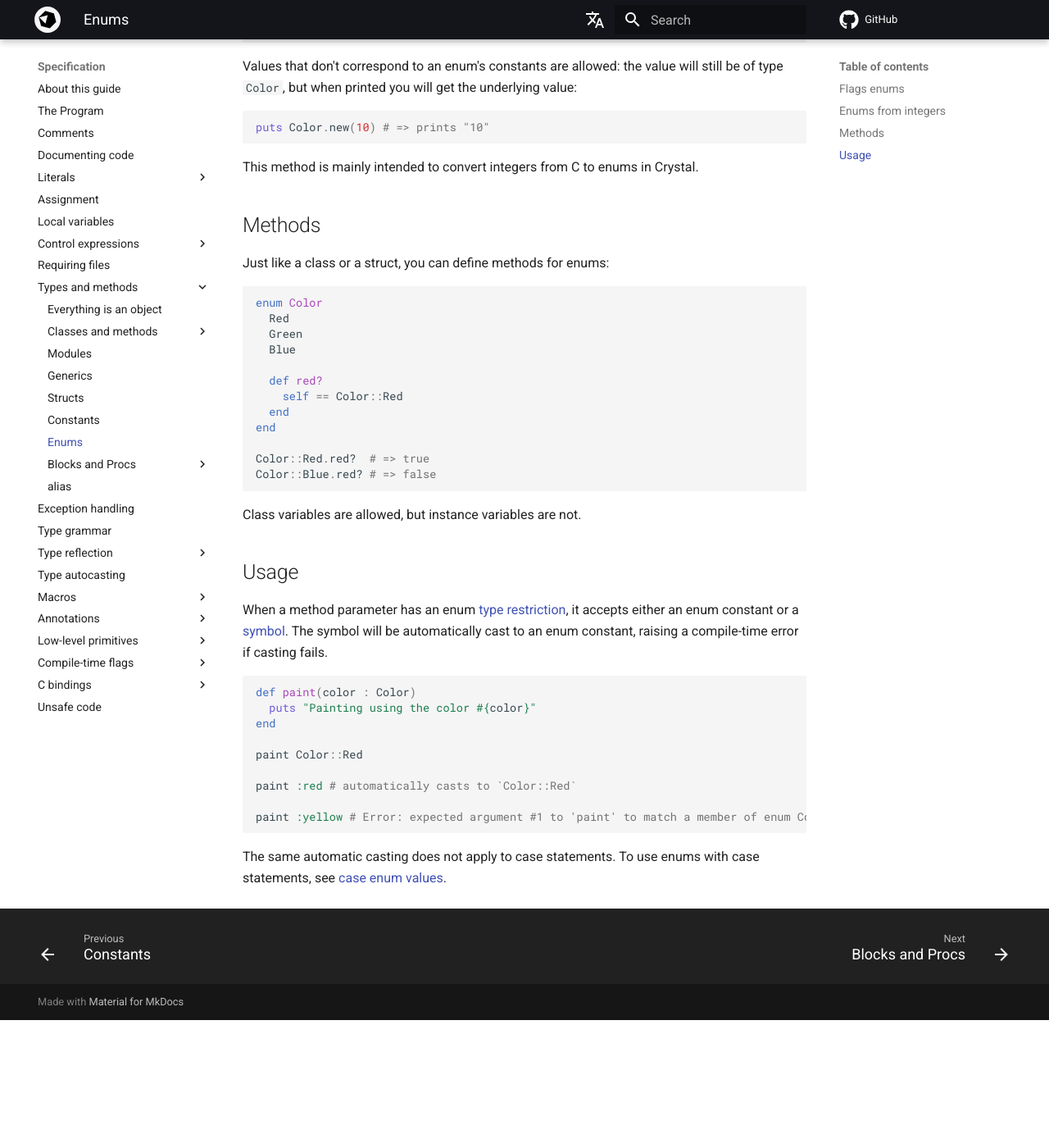
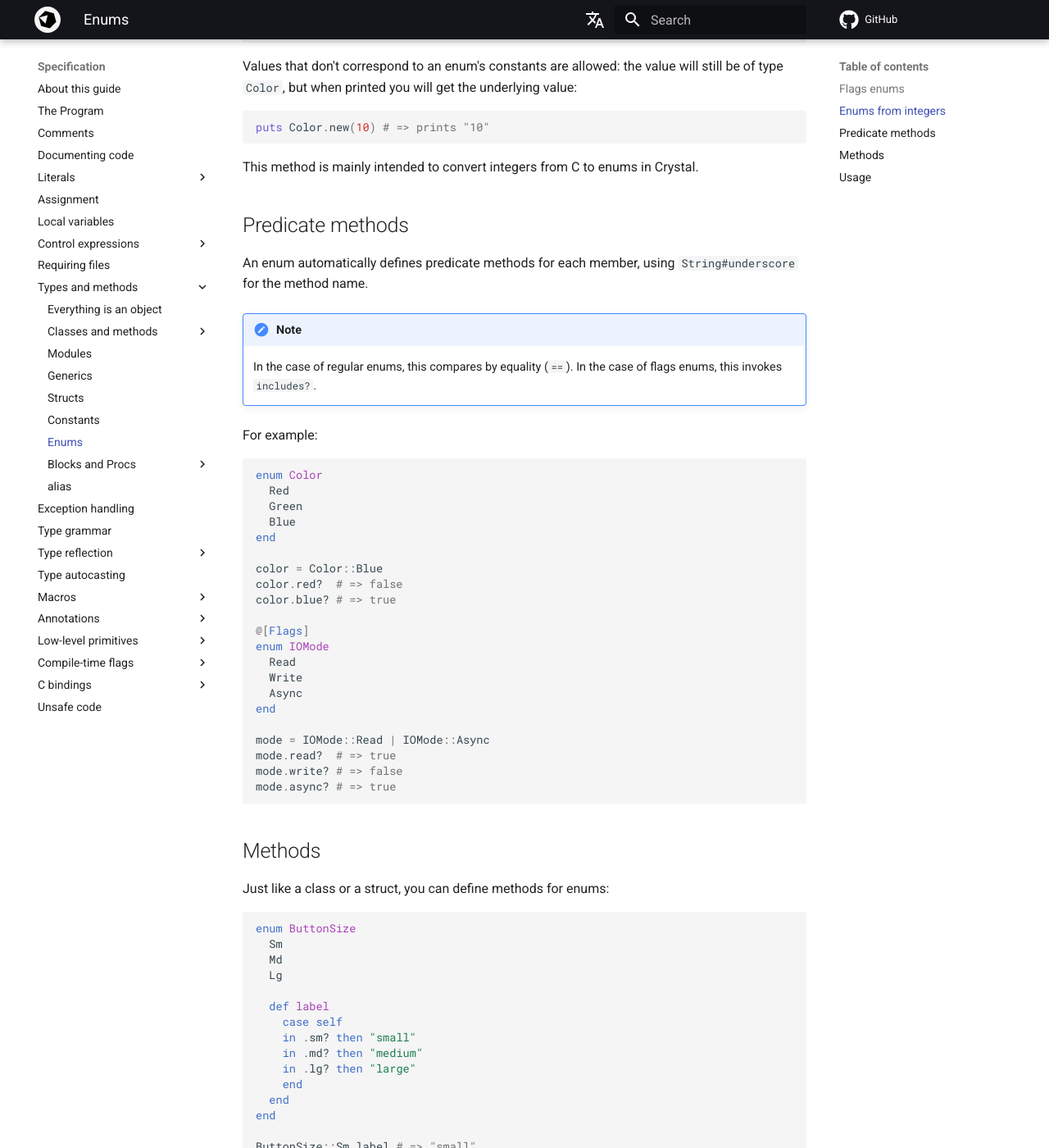
Before and after one commit to crystal-lang/crystal-book, an MkDocs documentation site: the page built from docs/syntax_and_semantics/enum.md, in a window 1280 px wide and 1400 px high, scrolled down 1947 px. Shown: the whole window at 82% size. Built offline with MkDocs 1.6.1 and Material for MkDocs 9.7.7, drawn with Linux system fonts in a browser that asks for light colours; nearby versions of some CDN libraries; library files that are not in the unit come from our copies; comment, search, counter and statistics services are not loaded; the version menu is left out; before the commit the page ends 3191 px from its top, so only the background shows below that; some of the changed text lies outside the part shown.

Commit message:
Add documentation for enum predicate methods (#816)

````diff
--- a/docs/syntax_and_semantics/enum.md
+++ b/docs/syntax_and_semantics/enum.md
@@ -97,23 +97,61 @@ puts Color.new(10) # => prints "10"
 
 This method is mainly intended to convert integers from C to enums in Crystal.
 
-## Methods
+## Predicate methods
 
-Just like a class or a struct, you can define methods for enums:
+An enum automatically defines predicate methods for each member, using
+`String#underscore` for the method name.
+
+!!! note
+    In the case of regular enums, this compares by equality (`==`). In the case of flags enums, this invokes `includes?`.
+
+For example:
 
 ```crystal
 enum Color
   Red
   Green
   Blue
+end
 
-  def red?
-    self == Color::Red
+color = Color::Blue
+color.red?  # => false
+color.blue? # => true
+
+@[Flags]
+enum IOMode
+  Read
+  Write
+  Async
+end
+
+mode = IOMode::Read | IOMode::Async
+mode.read?  # => true
+mode.write? # => false
+mode.async? # => true
+```
+
+## Methods
+
+Just like a class or a struct, you can define methods for enums:
+
+```crystal
+enum ButtonSize
+  Sm
+  Md
+  Lg
+
+  def label
+    case self
+    in .sm? then "small"
+    in .md? then "medium"
+    in .lg? then "large"
+    end
   end
 end
 
-Color::Red.red?  # => true
-Color::Blue.red? # => false
+ButtonSize::Sm.label # => "small"
+ButtonSize::Lg.label # => "large"
 ```
 
 Class variables are allowed, but instance variables are not.
````
